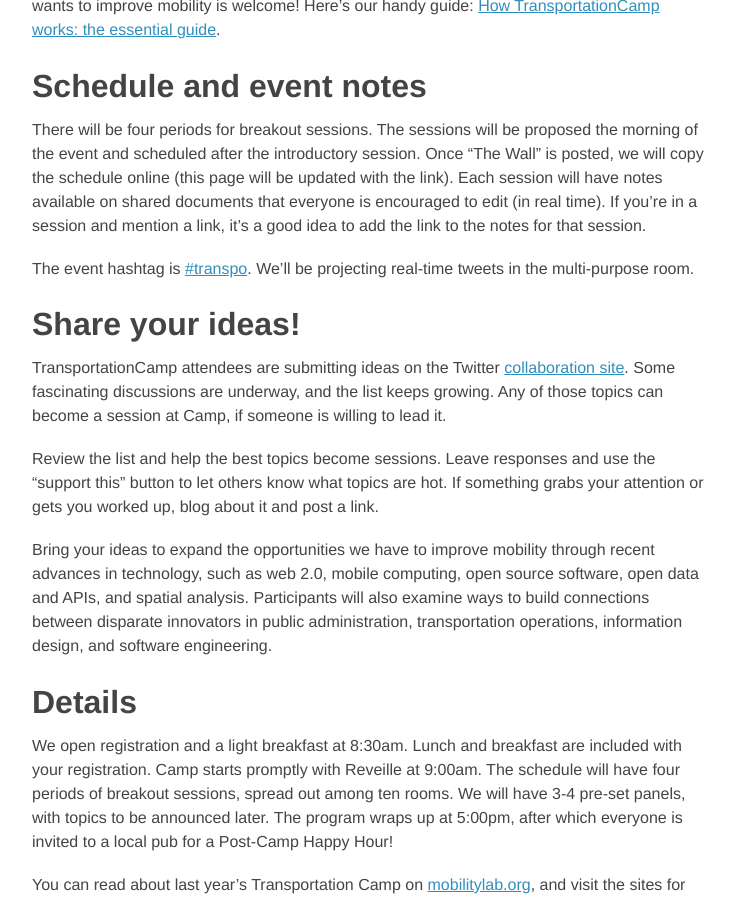
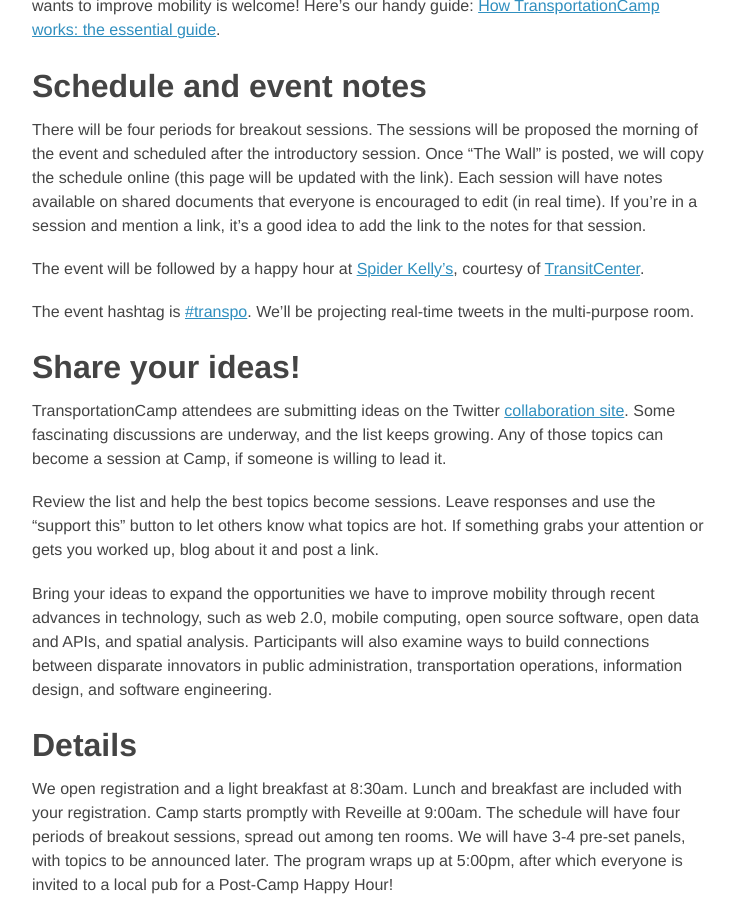
Before and after one commit to transpocamp/transportationcamp.org, a Jekyll site: the page built from events/dc-2015/index.markdown, in a window 1280 px wide and 900 px high, scrolled down 581 px. Shown: the whole window, without its empty margins (272-1007 px from the left). Built offline with Jekyll 4.4.1, drawn with Linux system fonts in a browser that asks for light colours; nearby versions of some CDN libraries; Markdown is read by kramdown in place of the engine named in the settings.

Commit message:
add happy hour

```diff
--- a/events/dc-2015/index.markdown
+++ b/events/dc-2015/index.markdown
@@ -17,6 +17,8 @@
 
 ## Schedule and event notes
 There will be four periods for breakout sessions. The sessions will be proposed the morning of the event and scheduled after the introductory session. Once "The Wall" is posted, we will copy the schedule online (this page will be updated with the link). Each session will have notes available on shared documents that everyone is encouraged to edit (in real time). If you're in a session and mention a link, it's a good idea to add the link to the notes for that session.
+
+The event will be followed by a happy hour at [Spider Kelly's](http://spiderkellys.com/), courtesy of [TransitCenter](http://transitcenter.org/).
 
 The event hashtag is [#transpo](https://twitter.com/search?q=%23transpo&src=typd&f=realtime). We'll be projecting real-time tweets in the multi-purpose room.
 
```
